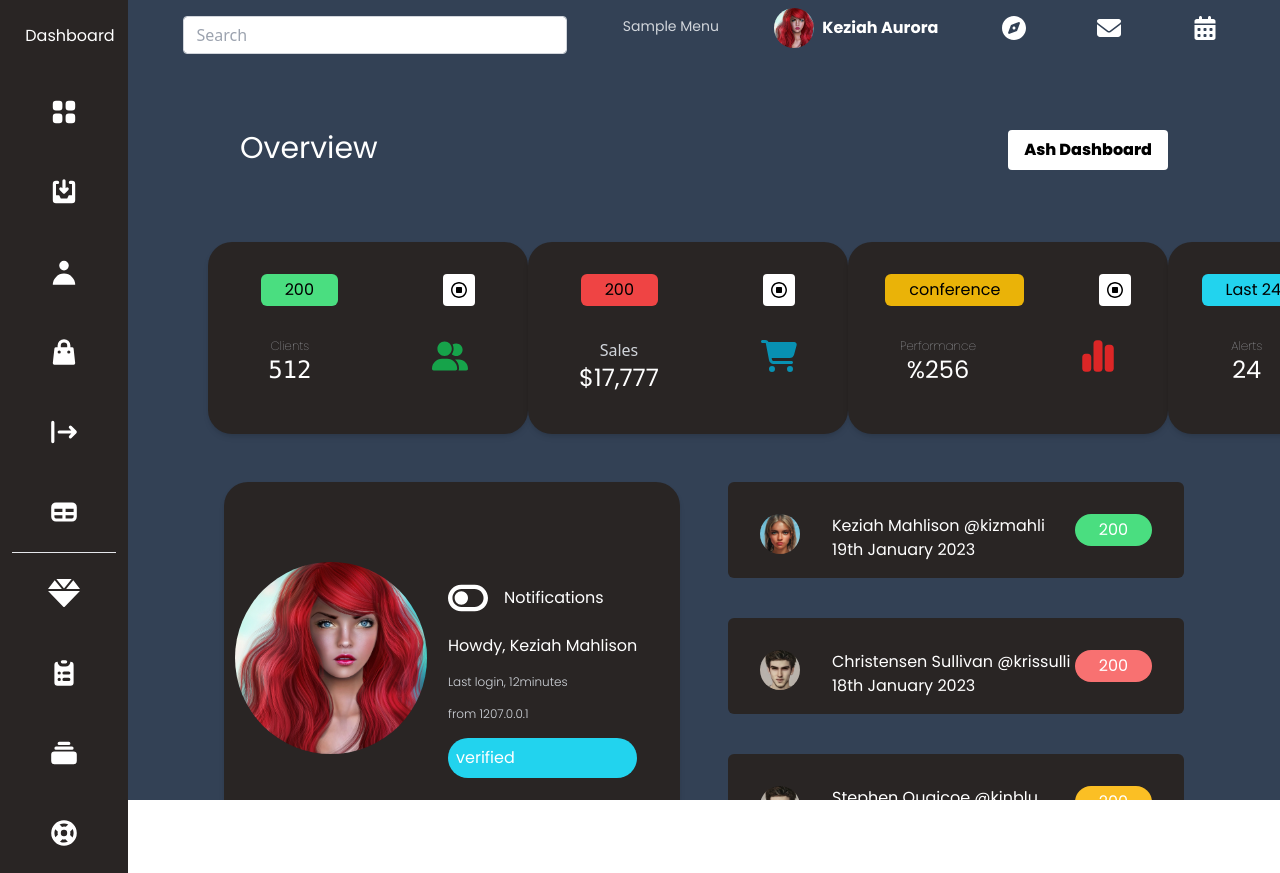
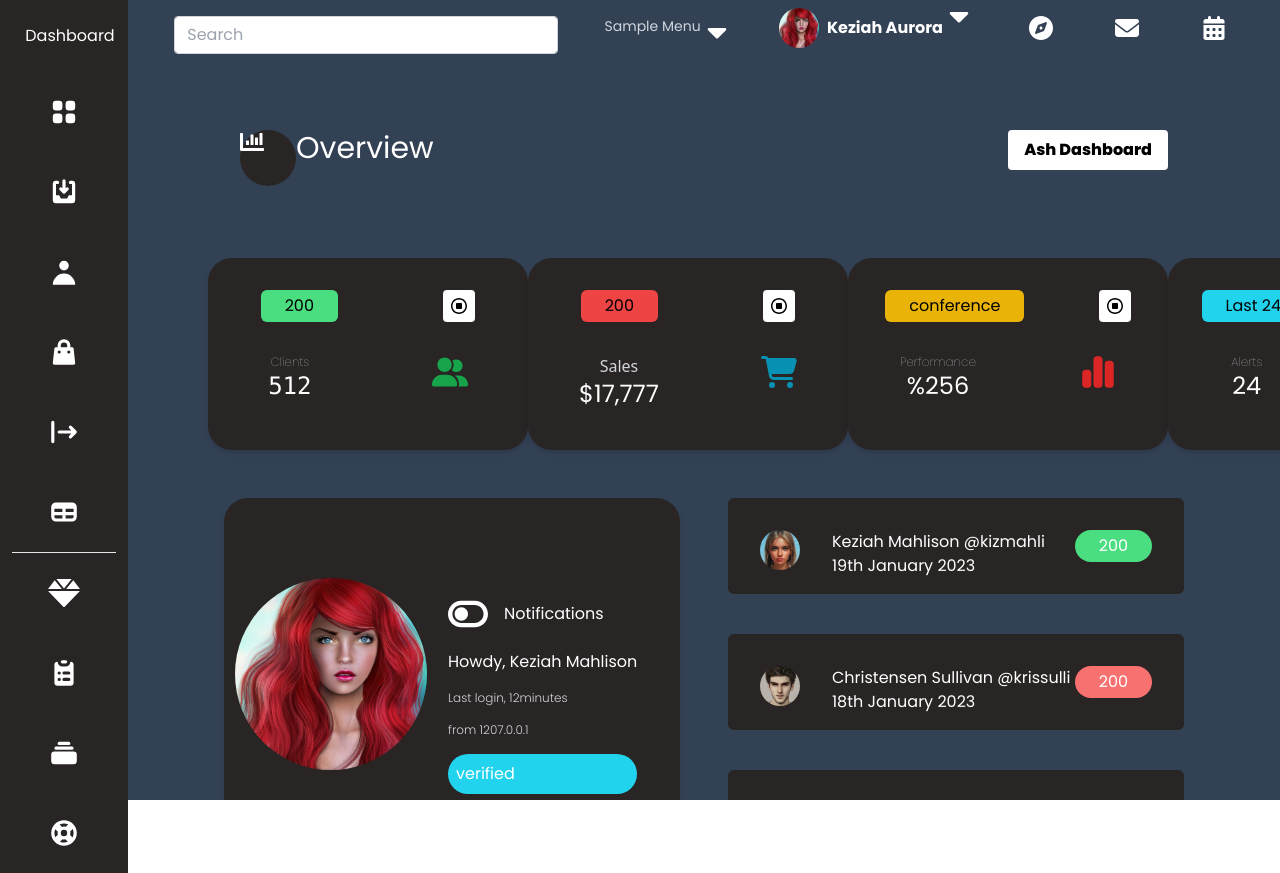
Before and after one commit to Obaayaa-1988/nuxt-tailwind-admin-dashboard, a Nuxt app: page /home in a window 1280 px wide. Built offline with nearby package versions, Linux system fonts and the light colour scheme.

Commit message:
added svg icons to home page

```diff
--- a/pages/Home.vue
+++ b/pages/Home.vue
@@ -7,8 +7,10 @@
                 <div class="mb-3 xl:w-96">
                     <div class="input-group relative flex flex-wrap items-stretch w-full mb-4">
                         <input type="search"
-                            class="form-control relative flex-auto min-w-0 block w-full px-3 py-1.5 text-base font-normal text-gray-700 bg-white bg-clip-padding border border-solid border-gray-300 rounded transition ease-in-out m-0 focus:text-gray-700 focus:bg-white focus:border-blue-600 focus:outline-none"
+                            class="form-control relative flex-auto min-w-0 block w-full px-3 py-1.5 text-base font-body text-gray-700 bg-white bg-clip-padding border border-solid border-gray-300 rounded transition ease-in-out m-0 focus:text-gray-700 focus:bg-white focus:border-blue-600 focus:outline-none"
                             placeholder="Search" aria-label="Search" aria-describedby="button-addon2"/>
+
+
 
                     </div>
                 </div>
@@ -16,7 +18,21 @@
 
 
             <!-----------------beginning of dropdown menu-------------->
-            <div class="font-body text-sm text-gray-300 pt-4"> <h1>Sample Menu</h1></div>
+            <div class="font-body text-sm text-gray-300 pt-4 flex justify-between">
+                <div>
+                    <h1>Sample Menu</h1>
+
+                </div>
+                <div>
+                    <svg xmlns="http://www.w3.org/2000/svg"
+                        viewBox="0 0 320 512" class="w-8 h-8 fill-white"><!-- Font Awesome Pro 5.15.4 by @fontawesome - https://fontawesome.com License - https://fontawesome.com/license (Commercial License) -->
+                        <path
+                            d="M31.3 192h257.3c17.8 0 26.7 21.5 14.1 34.1L174.1 354.8c-7.8 7.8-20.5 7.8-28.3 0L17.2 226.1C4.6 213.5 13.5 192 31.3 192z" />
+                    </svg>
+                </div>
+
+
+            </div>
 
 
 
@@ -26,6 +42,13 @@
             <div class="flex justify-between">
                 <div><img src="images/User.jpg" alt="PanCake" class="w-10 h-10 object-cover rounded-full mt-2" /> </div>
                 <div class="pt-4 text-white font-body font-bold ml-2"> Keziah Aurora</div>
+                <div>
+                    <svg xmlns="http://www.w3.org/2000/svg" viewBox="0 0 320 512"
+                        class="w-8 h-8 fill-white"><!-- Font Awesome Pro 5.15.4 by @fontawesome - https://fontawesome.com License - https://fontawesome.com/license (Commercial License) -->
+                        <path
+                            d="M31.3 192h257.3c17.8 0 26.7 21.5 14.1 34.1L174.1 354.8c-7.8 7.8-20.5 7.8-28.3 0L17.2 226.1C4.6 213.5 13.5 192 31.3 192z" />
+                    </svg>
+                </div>
             </div>
 
             <!--------------------------end of user profile svg icon -------------->
@@ -65,9 +88,22 @@
         <!---------------mini header start---------------------------------------------->
 
         <!-------------------------sub header ------------------start----------------->
-        <div class="flex justify-between px-28 py-12">
-            <div>
-                <h1 class="text-white text-3xl font-body"> Overview</h1>
+        <div class="flex justify-between px-28 py-12 relative">
+
+            <div class="flex justify-between ">
+                <div class="bg-stone-800 w-14 h-14 rounded-full ">
+                    <svg xmlns="http://www.w3.org/2000/svg" viewBox="0 0 512 512"
+                        class="w-6 h-6 fill-white absolute"><!-- Font Awesome Pro 5.15.4 by @fontawesome - https://fontawesome.com License - https://fontawesome.com/license (Commercial License) -->
+                        <path
+                            d="M332.8 320h38.4c6.4 0 12.8-6.4 12.8-12.8V172.8c0-6.4-6.4-12.8-12.8-12.8h-38.4c-6.4 0-12.8 6.4-12.8 12.8v134.4c0 6.4 6.4 12.8 12.8 12.8zm96 0h38.4c6.4 0 12.8-6.4 12.8-12.8V76.8c0-6.4-6.4-12.8-12.8-12.8h-38.4c-6.4 0-12.8 6.4-12.8 12.8v230.4c0 6.4 6.4 12.8 12.8 12.8zm-288 0h38.4c6.4 0 12.8-6.4 12.8-12.8v-70.4c0-6.4-6.4-12.8-12.8-12.8h-38.4c-6.4 0-12.8 6.4-12.8 12.8v70.4c0 6.4 6.4 12.8 12.8 12.8zm96 0h38.4c6.4 0 12.8-6.4 12.8-12.8V108.8c0-6.4-6.4-12.8-12.8-12.8h-38.4c-6.4 0-12.8 6.4-12.8 12.8v198.4c0 6.4 6.4 12.8 12.8 12.8zM496 384H64V80c0-8.84-7.16-16-16-16H16C7.16 64 0 71.16 0 80v336c0 17.67 14.33 32 32 32h464c8.84 0 16-7.16 16-16v-32c0-8.84-7.16-16-16-16z" />
+                    </svg>
+
+                </div>
+
+                <div>
+                    <h1 class="text-white text-3xl font-body"> Overview</h1>
+
+                </div>
 
             </div>
 
```
